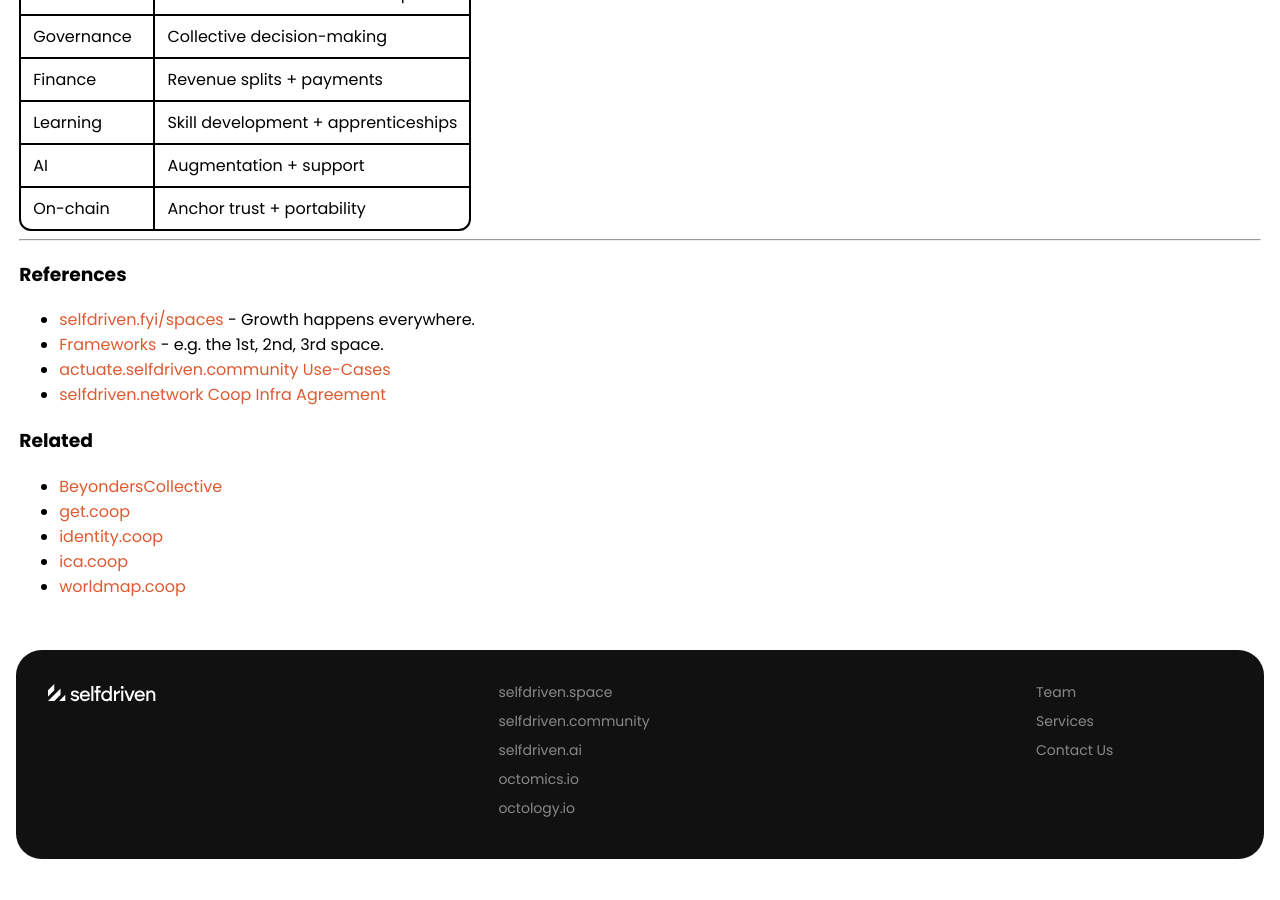
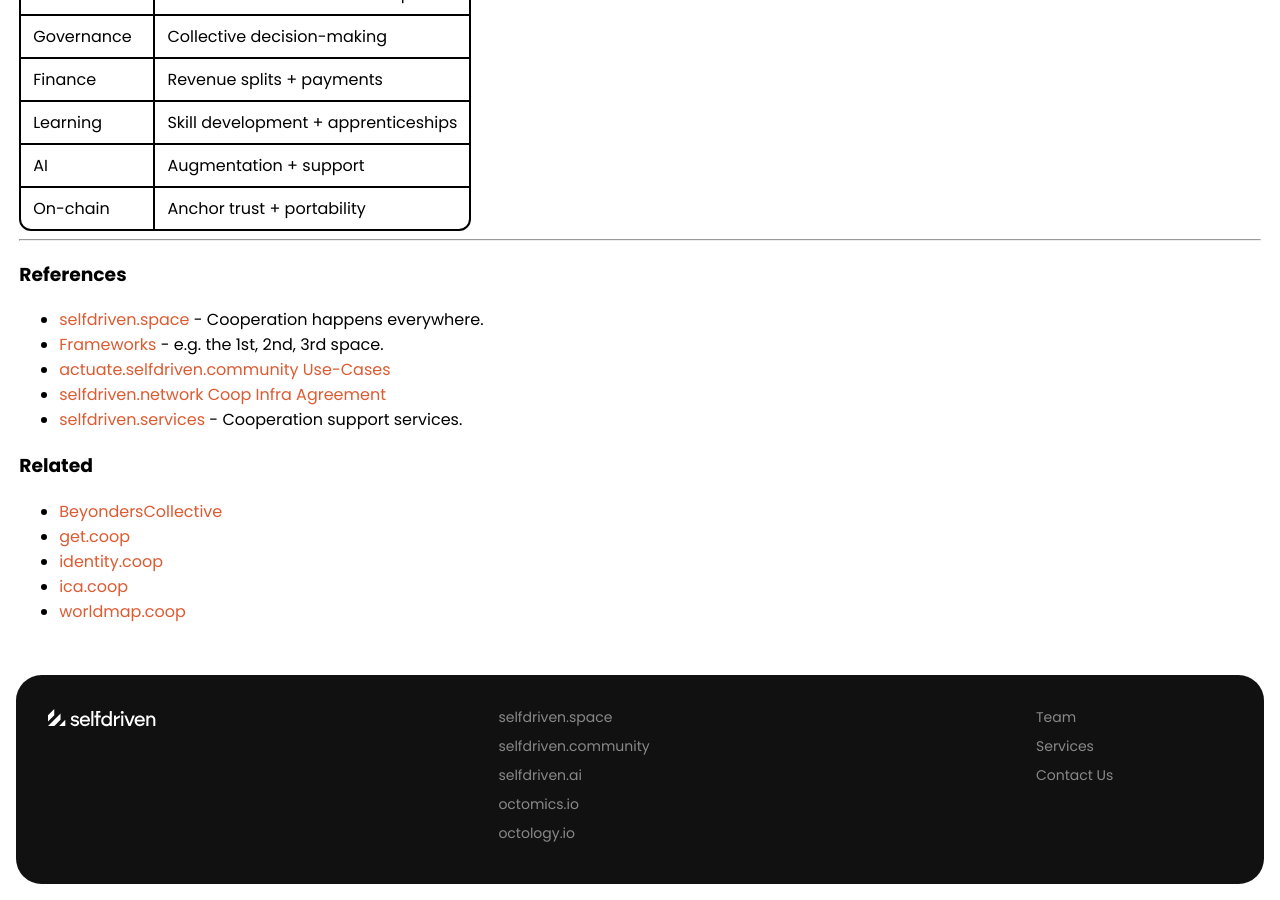
Before and after one commit to selfdriven-foundation/selfdriven-coop, a Jekyll site: the page built from docs/index.md, in a window 1280 px wide and 900 px high, scrolled down 3012 px. Built offline with Jekyll 4.4.1, drawn with Linux system fonts in a browser that asks for light colours; before the commit the page ends 3887 px from its top, so only the background shows below that.

Commit message:
Update index.md

```diff
--- a/docs/index.md
+++ b/docs/index.md
@@ -128,10 +128,11 @@ Members spend more time **building value**, not **fighting over coordination**.
 ---
 
 ### References
-- [selfdriven.fyi/spaces](https://selfdriven.fyi/spaces) - Growth happens everywhere.
+- [selfdriven.space](https://selfdriven.space) - Cooperation happens everywhere.
 - [Frameworks](/frameworks/) - e.g. the 1st, 2nd, 3rd space.
 - [actuate.selfdriven.community Use-Cases](https://actuate.selfdriven.community/use-cases/)
 - [selfdriven.network Coop Infra Agreement](https://www.selfdriven.network/infra-interface/cooperative/agreement)
+- [selfdriven.services](https://selfdriven.services) - Cooperation support services.
 
 ### Related
 - [BeyondersCollective](https://www.beyonderscollective.com/)
```
